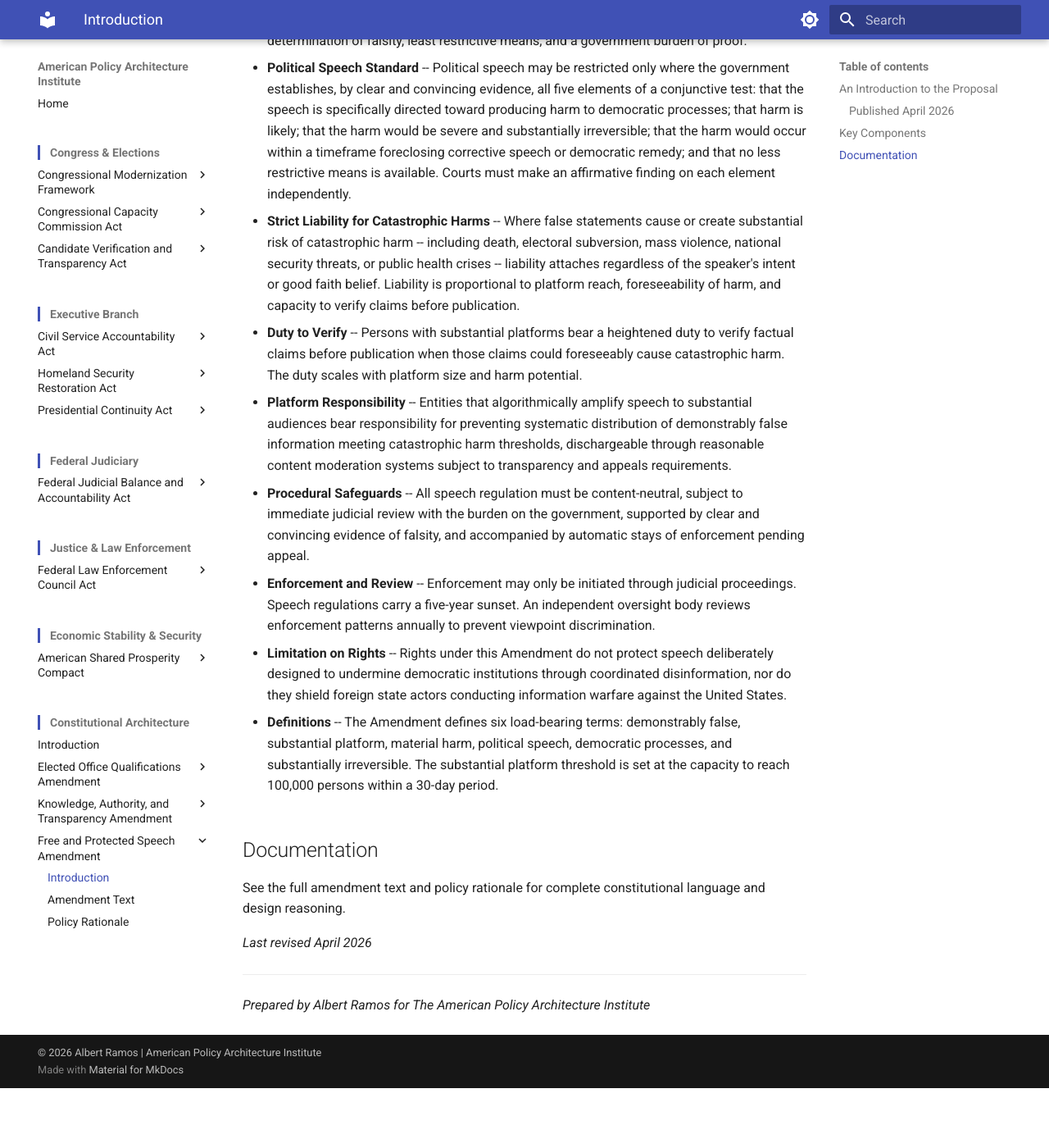
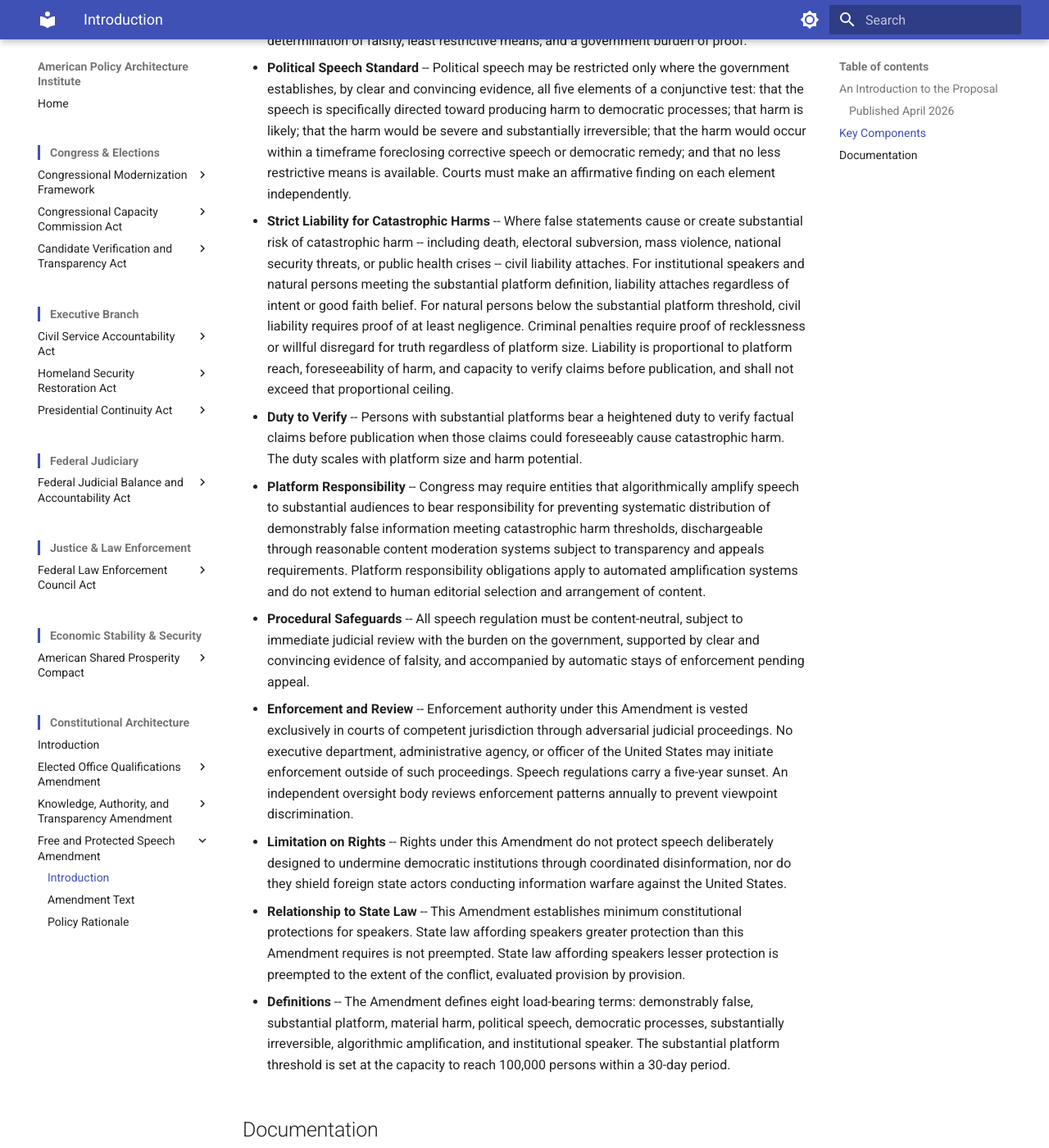
Before and after one commit to albertintech/apai, an MkDocs documentation site: the page built from docs/amendments/fpsa/introduction.md, in a window 1280 px wide and 1400 px high, scrolled down 984 px. Shown: the whole window at 82% size. Built offline with MkDocs 1.6.1 and Material for MkDocs 9.7.7, drawn with Linux system fonts in a browser that asks for light colours; before the commit the page ends 2311 px from its top, so only the background shows below that; some of the changed text lies outside the part shown.

Commit message:
Update introduction.md

```diff
--- a/docs/amendments/fpsa/introduction.md
+++ b/docs/amendments/fpsa/introduction.md
@@ -22,19 +22,21 @@ The Amendment takes its name deliberately. "Free and Protected Speech" replaces
 
 - **Political Speech Standard** -- Political speech may be restricted only where the government establishes, by clear and convincing evidence, all five elements of a conjunctive test: that the speech is specifically directed toward producing harm to democratic processes; that harm is likely; that the harm would be severe and substantially irreversible; that the harm would occur within a timeframe foreclosing corrective speech or democratic remedy; and that no less restrictive means is available. Courts must make an affirmative finding on each element independently.
 
-- **Strict Liability for Catastrophic Harms** -- Where false statements cause or create substantial risk of catastrophic harm -- including death, electoral subversion, mass violence, national security threats, or public health crises -- liability attaches regardless of the speaker's intent or good faith belief. Liability is proportional to platform reach, foreseeability of harm, and capacity to verify claims before publication.
+- **Strict Liability for Catastrophic Harms** -- Where false statements cause or create substantial risk of catastrophic harm -- including death, electoral subversion, mass violence, national security threats, or public health crises -- civil liability attaches. For institutional speakers and natural persons meeting the substantial platform definition, liability attaches regardless of intent or good faith belief. For natural persons below the substantial platform threshold, civil liability requires proof of at least negligence. Criminal penalties require proof of recklessness or willful disregard for truth regardless of platform size. Liability is proportional to platform reach, foreseeability of harm, and capacity to verify claims before publication, and shall not exceed that proportional ceiling.
 
 - **Duty to Verify** -- Persons with substantial platforms bear a heightened duty to verify factual claims before publication when those claims could foreseeably cause catastrophic harm. The duty scales with platform size and harm potential.
 
-- **Platform Responsibility** -- Entities that algorithmically amplify speech to substantial audiences bear responsibility for preventing systematic distribution of demonstrably false information meeting catastrophic harm thresholds, dischargeable through reasonable content moderation systems subject to transparency and appeals requirements.
+- **Platform Responsibility** -- Congress may require entities that algorithmically amplify speech to substantial audiences to bear responsibility for preventing systematic distribution of demonstrably false information meeting catastrophic harm thresholds, dischargeable through reasonable content moderation systems subject to transparency and appeals requirements. Platform responsibility obligations apply to automated amplification systems and do not extend to human editorial selection and arrangement of content.
 
 - **Procedural Safeguards** -- All speech regulation must be content-neutral, subject to immediate judicial review with the burden on the government, supported by clear and convincing evidence of falsity, and accompanied by automatic stays of enforcement pending appeal.
 
-- **Enforcement and Review** -- Enforcement may only be initiated through judicial proceedings. Speech regulations carry a five-year sunset. An independent oversight body reviews enforcement patterns annually to prevent viewpoint discrimination.
+- **Enforcement and Review** -- Enforcement authority under this Amendment is vested exclusively in courts of competent jurisdiction through adversarial judicial proceedings. No executive department, administrative agency, or officer of the United States may initiate enforcement outside of such proceedings. Speech regulations carry a five-year sunset. An independent oversight body reviews enforcement patterns annually to prevent viewpoint discrimination.
 
 - **Limitation on Rights** -- Rights under this Amendment do not protect speech deliberately designed to undermine democratic institutions through coordinated disinformation, nor do they shield foreign state actors conducting information warfare against the United States.
 
-- **Definitions** -- The Amendment defines six load-bearing terms: demonstrably false, substantial platform, material harm, political speech, democratic processes, and substantially irreversible. The substantial platform threshold is set at the capacity to reach 100,000 persons within a 30-day period.
+- **Relationship to State Law** -- This Amendment establishes minimum constitutional protections for speakers. State law affording speakers greater protection than this Amendment requires is not preempted. State law affording speakers lesser protection is preempted to the extent of the conflict, evaluated provision by provision.
+
+- **Definitions** -- The Amendment defines eight load-bearing terms: demonstrably false, substantial platform, material harm, political speech, democratic processes, substantially irreversible, algorithmic amplification, and institutional speaker. The substantial platform threshold is set at the capacity to reach 100,000 persons within a 30-day period.
 
 ## Documentation
 
```
Also changed, not shown: other parts of docs/amendments/fpsa/introduction.md (+1 -1 lines).
